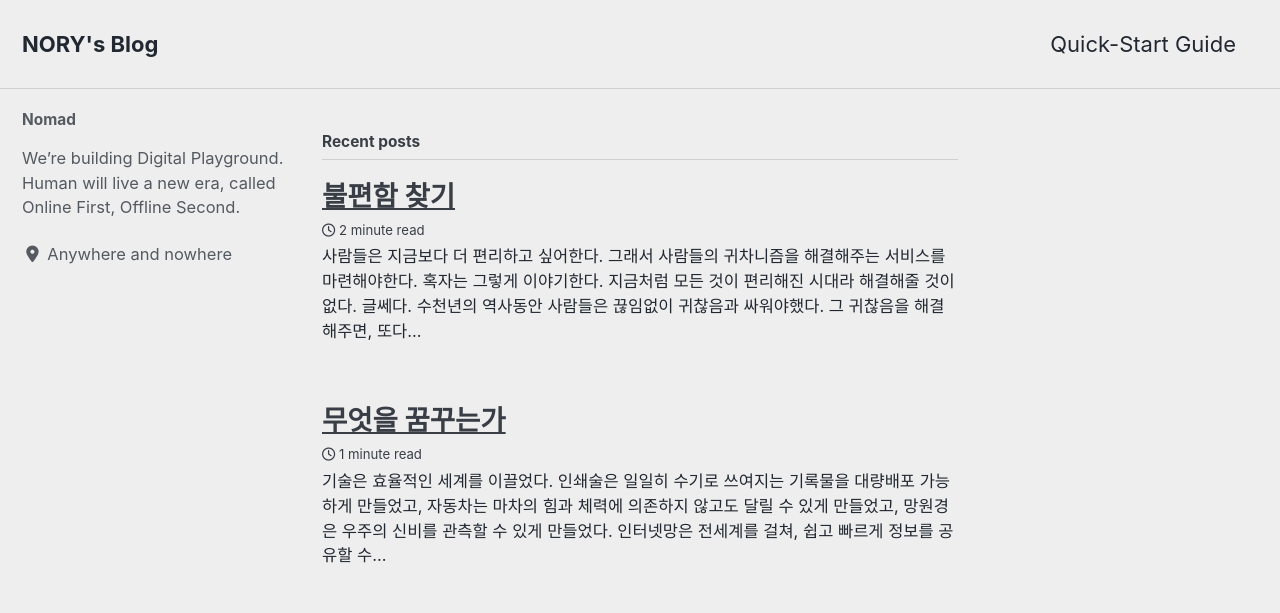
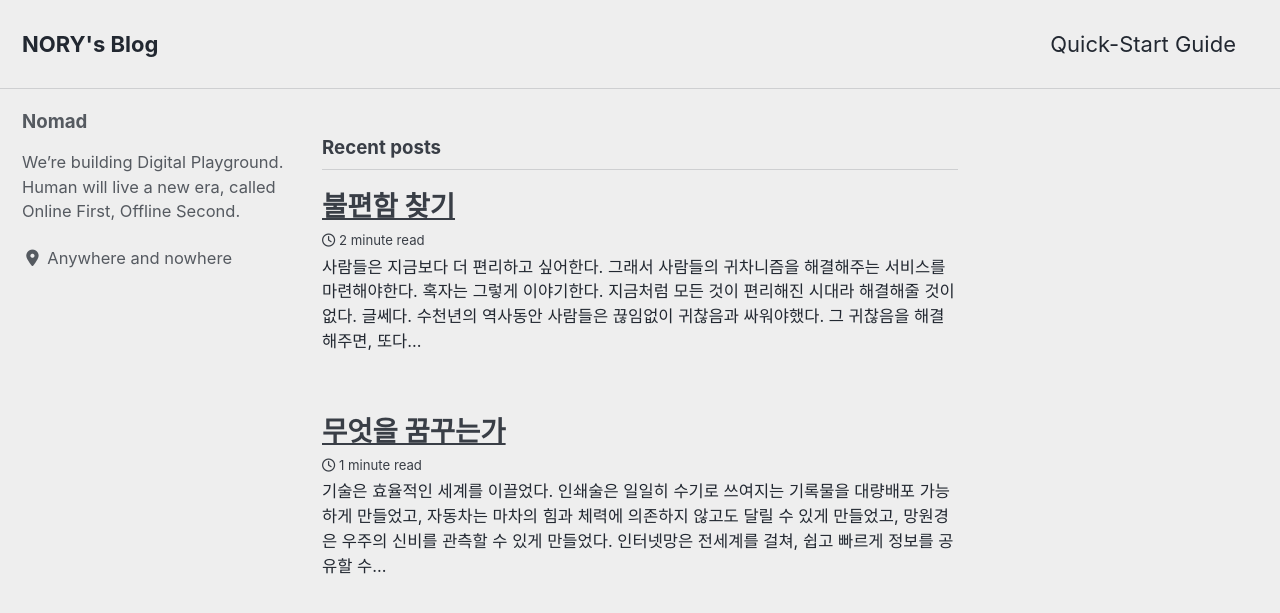
Before and after one commit to Nomadblock/blog, a Jekyll site: the page built from index.html, in a window 1280 px wide and 900 px high. Shown: the top 613 px of the window. Built offline with Jekyll 4.4.1, drawn with Linux system fonts in a browser that asks for light colours; cached includes are drawn as plain includes; nearby versions of some CDN libraries; the list of posts is cut into pages by our own code.

Commit message:
Update _variables.scss

```diff
--- a/_sass/minimal-mistakes/_variables.scss
+++ b/_sass/minimal-mistakes/_variables.scss
@@ -38,7 +38,7 @@ $type-size-1: 2.441em !default; // ~39.056px
 $type-size-2: 1.953em !default; // ~31.248px
 $type-size-3: 1.563em !default; // ~25.008px
 $type-size-4: 1.25em !default; // ~20px
-$type-size-5: 0.7em !default; // ~16px
+$type-size-5: 0.85em !default; // ~16px
 $type-size-6: 0.75em !default; // ~12px
 $type-size-7: 0.6875em !default; // ~11px
 $type-size-8: 0.625em !default; // ~10px
```
